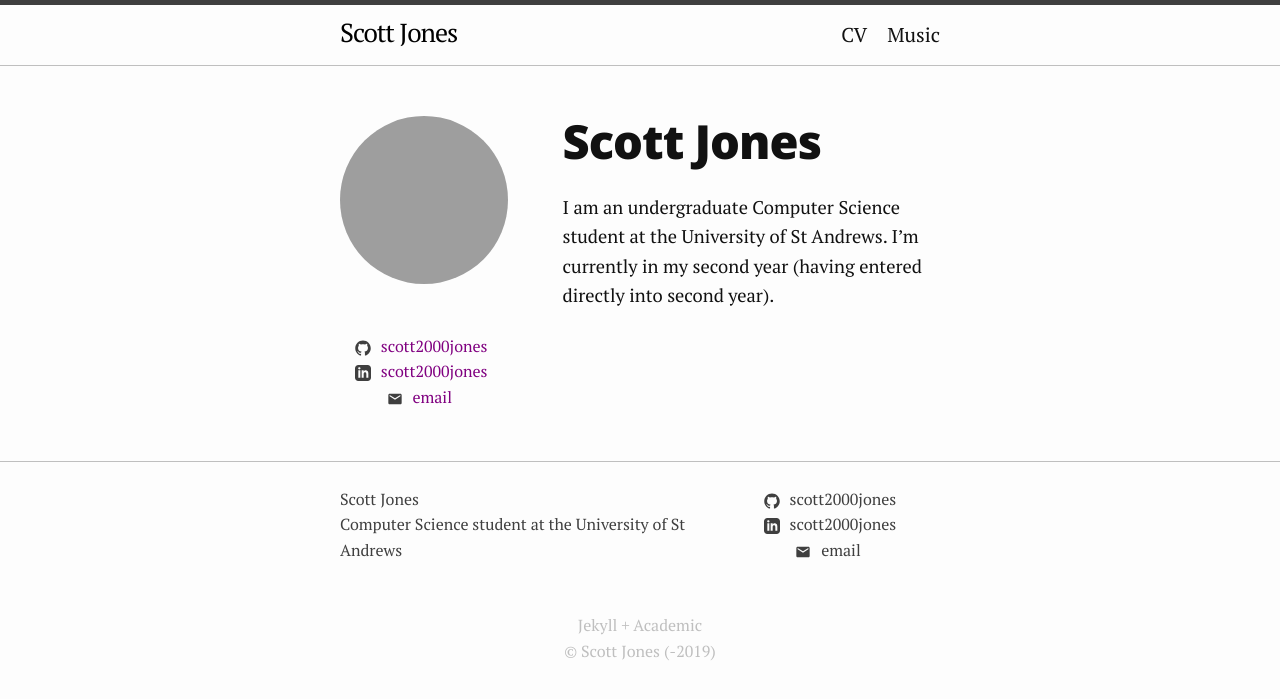
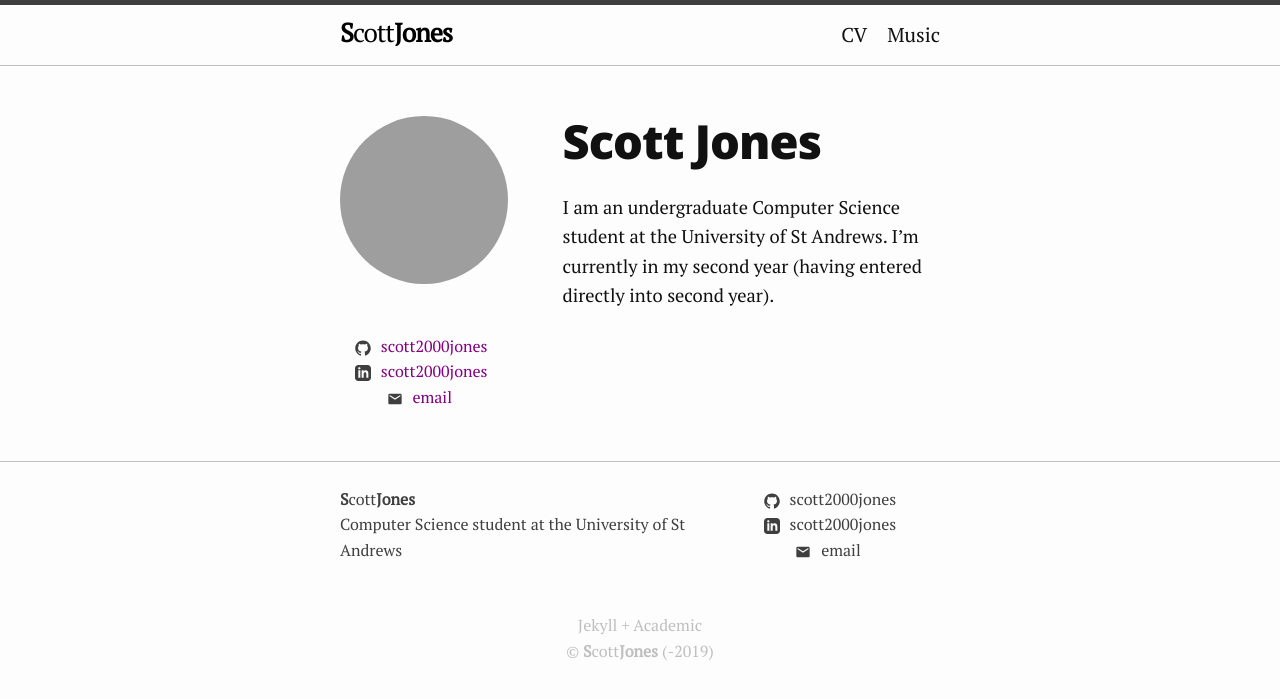
Before and after one commit to scott2000jones/me, a Jekyll site: the page built from index.markdown, in a window 1280 px wide. Shown: the top 699 px of the page. Built offline with Jekyll 4.4.1, drawn with Linux system fonts in a browser that asks for light colours; grey boxes are pictures that could not be loaded.

Commit message:
title html

```diff
--- a/_config.yml
+++ b/_config.yml
@@ -19,6 +19,7 @@
 # in the templates via {{ site.myvariable }}.
 
 title: Scott Jones
+title_html: <b>S</b>cott<b>Jones</b>
 email: scott2000jones@gmail.com
 description: >- # this means to ignore newlines until "baseurl:"
   Computer Science student at the University of St Andrews
```
